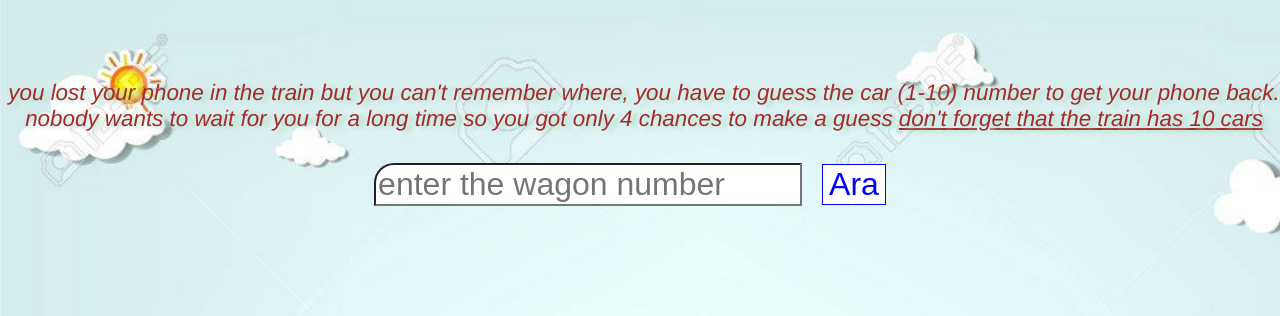
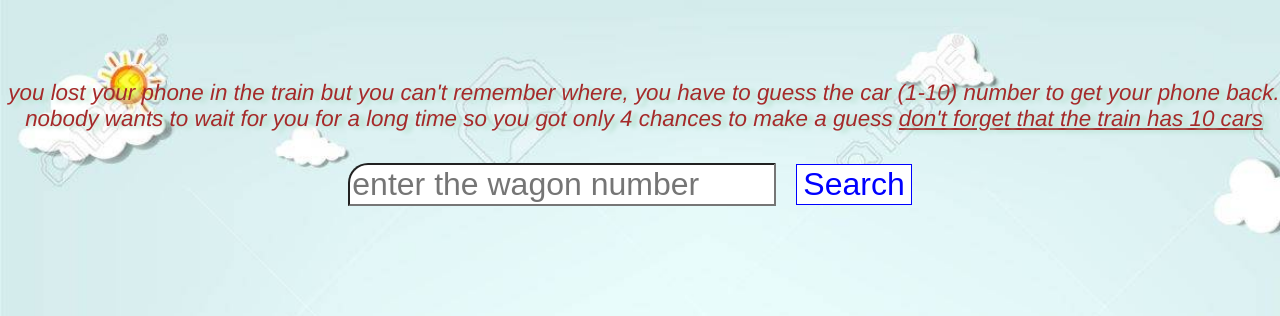
Before and after one commit to halil180/GuessTheNumber, a plain HTML site: page index.html in a window 1280 px wide. Shown: the top 316 px of the page. Drawn offline with nearby package versions, Linux system fonts and the light colour scheme; no server answers.

Commit message:
Update index.html

```diff
--- a/index.html
+++ b/index.html
@@ -52,7 +52,7 @@
     <p id="description"> you lost your phone in the train but you can't remember where, you have to guess the car (1-10) number to get your phone back. nobody wants to wait for you for a long time so you got only 4 chances to make a guess  <u>don't forget that the train has 10 cars</u> </p>
     <div class="input">
         <input type="text" id="girdi" placeholder="enter the wagon number ">
-        <button id="btn">Ara</button>
+        <button id="btn">Search</button>
     </div>
     <div class="sonuc">
         <h3 id="kalan">guesses left : 4</h3>
```
